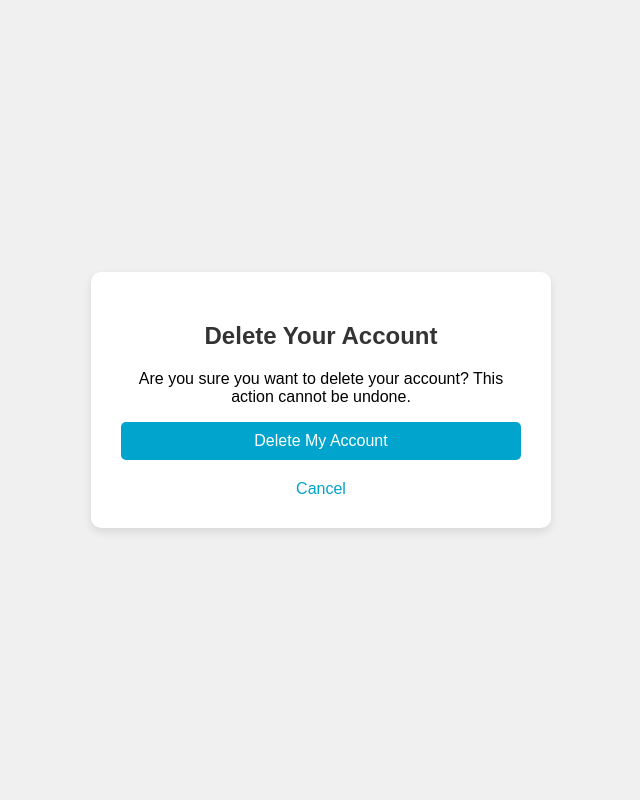
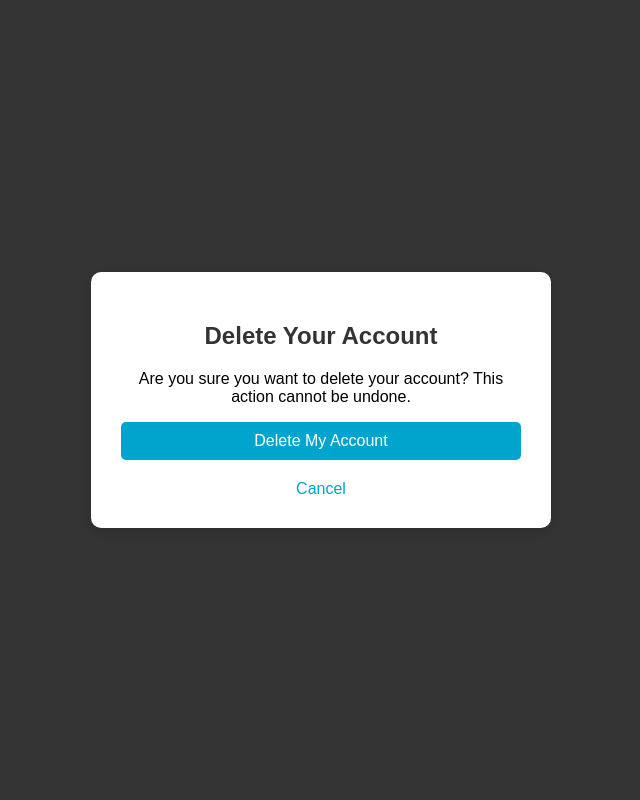
Before and after one commit to kimkeonhyo/Catch-Goorm, a Django app: page /delete/ in a window 1280 px wide. Shown: the whole page, without its empty margins (319-959 px from the left). Run offline with Django 5.2, Linux system fonts and the light colour scheme; a user stored in the database is signed in; data comes from the database, SQL or seed files in the repository.

Commit message:
body cololr change

```diff
--- a/User_crud/templates/base.html
+++ b/User_crud/templates/base.html
@@ -7,7 +7,7 @@
     <style>
         body {
             font-family: Arial, sans-serif;
-            background-color: #f0f0f0;
+            background-color: #333;
             margin: 0;
             padding: 0;
             height: 100vh;
```
